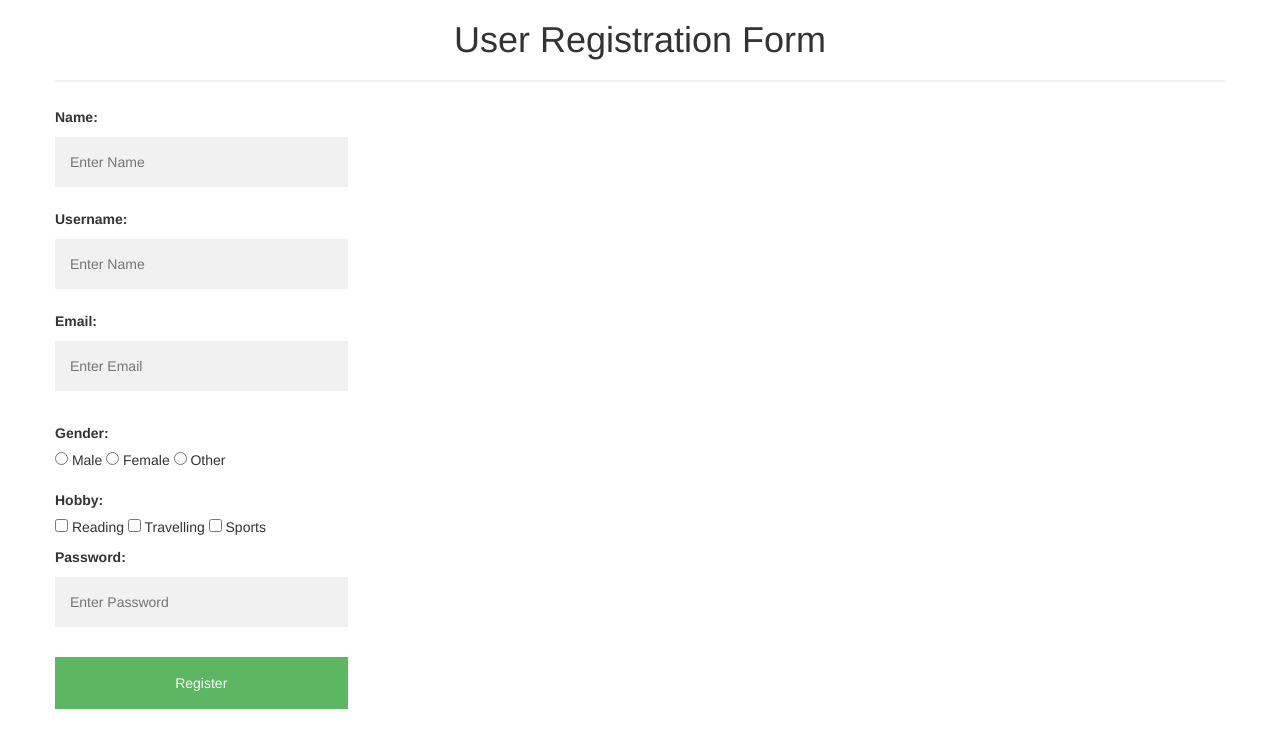
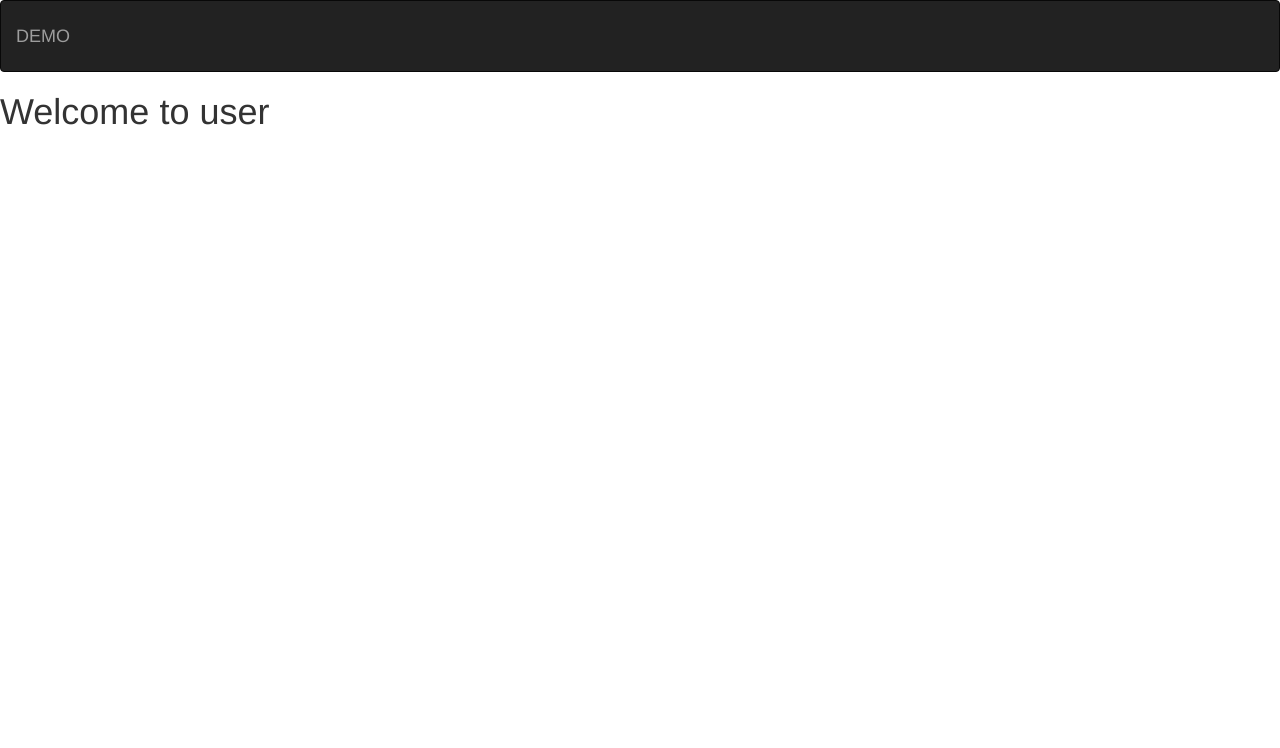
Before and after one commit to avaniktagline/demosite, a Django app: page / in a window 1280 px wide. Shown: the top 748 px of the page. Run offline with Django 3.2, Linux system fonts and the light colour scheme; some libraries are stand-ins or nearby versions.

Commit message:
django logging

```diff
--- /dev/null
+++ b/myapp/decorator.py
@@ -0,0 +1,8 @@
+from django.http import HttpResponseRedirect
+
+def user_login_required(view_func):
+    def wrap(request, *args, **kwargs):
+        if not request.session.get('user_login', True):
+            return HttpResponseRedirect('/login/')
+        return view_func(request, args, *kwargs)
+    return wrap
--- /dev/null
+++ b/myapp/static/css/style.css
@@ -0,0 +1,41 @@
+input[type=text], input[type=password]{
+    width: 25%;
+    padding: 10px;
+    margin: 2px 0 10px 0;
+    border: none;
+    background: #f1f1f1;
+}
+
+div {
+    padding: 5px 0;
+}
+
+.registerbtn {
+    background-color: #4CAF50;
+    color: white;
+    padding: 16px 20px;
+    margin: 8px 0;
+    border: none;
+    cursor: pointer;
+    width: 25%;
+    opacity: 0.9;
+}
+
+.registerbtn:hover {
+    opacity: 1;
+}
+
+.loginbtn {
+    background-color: #4CAF50;
+    color: white;
+    padding: 16px 20px;
+    margin: 8px 0;
+    border: none;
+    cursor: pointer;
+    width: 25%;
+    opacity: 0.9;
+}
+
+.loginbtn:hover {
+    opacity: 1;
+}
--- /dev/null
+++ b/myapp/templates/base.html
@@ -0,0 +1,32 @@
+{% load static %}
+<!DOCTYPE html>
+<html>
+<head>
+   <meta name="viewport" content="width=device-width, initial-scale=1">
+   <link rel="stylesheet" href="https://maxcdn.bootstrapcdn.com/bootstrap/3.4.1/css/bootstrap.min.css">
+   <script src="https://ajax.googleapis.com/ajax/libs/jquery/3.5.1/jquery.min.js"></script>
+   <script src="https://maxcdn.bootstrapcdn.com/bootstrap/3.4.1/js/bootstrap.min.js"></script>
+   <link rel="stylesheet" type="text/css" href="{% static 'css/style.css' %}">
+</head>
+<body>
+    <nav class="navbar navbar-inverse">
+      <div class="container-fluid">
+        <div class="navbar-header">
+          <a class="navbar-brand">DEMO</a>
+        </div>
+        <!-- <ul class="nav navbar-nav">
+          <li class="active"><a href="#">Home</a></li>
+          <li><a href="#">Page 2</a></li>
+        </ul> -->
+        {% if request.session.user_login %}
+            <ul class="nav navbar-nav navbar-right">
+                <li><a href="{% url 'logout' %}"><span class="glyphicon glyphicon-user"></span>Logout</a></li>
+            </ul>
+        {% endif %}
+      </div>
+    </nav>
+    {% block content %}
+
+    {% endblock %}
+</body>
+</html>
--- a/myapp/templates/index.html
+++ b/myapp/templates/index.html
@@ -1,9 +1,5 @@
-<!DOCTYPE html>
-<html>
-<head>
-<meta name="viewport" content="width=device-width, initial-scale=1">
-</head>
-<body>
-   <h1>Welcome to user dashboard</h1>
-</body>
-</html>
+{% extends "base.html" %}
+
+{% block content %}
+     <h1>Welcome to user</h1>
+{% endblock%}
--- a/myapp/templates/registration.html
+++ b/myapp/templates/registration.html
@@ -1,61 +1,22 @@
-<!DOCTYPE html>
-<html>
-<head>
-    <meta name="viewport" content="width=device-width, initial-scale=1">
-    <link rel="stylesheet" href="https://maxcdn.bootstrapcdn.com/bootstrap/3.4.1/css/bootstrap.min.css">
-    <script src="https://ajax.googleapis.com/ajax/libs/jquery/3.5.1/jquery.min.js"></script>
-    <script src="https://maxcdn.bootstrapcdn.com/bootstrap/3.4.1/js/bootstrap.min.js"></script>
-<style>
-    .container {
-        padding: 0px;
-        /* background-color: lightblue;   */
-    }
+{% extends "base.html" %}
 
-    input[type=text], input[type=password]{
-        width: 25%;
-        padding: 15px;
-        margin: 5px 0 22px 0;
-        border: none;
-        background: #f1f1f1;
-    }
-    div {
-        padding: 10px 0;
-    }
-    hr {
-        border: 1px solid #f1f1f1;
-        margin-bottom: 25px;
-    }
-    .registerbtn {
-        background-color: #4CAF50;
-        color: white;
-        padding: 16px 20px;
-        margin: 8px 0;
-        border: none;
-        cursor: pointer;
-        width: 25%;
-        opacity: 0.9;
-    }
-    .registerbtn:hover {
-        opacity: 1;
-    }
-    </style>
-</head>
-<body>
+{% block content %}
     <form id="userform" method="post">{% csrf_token %}
     <div class="container">
     <center><h1>User Registration Form</h1></center>
-    <hr>
+
     {% if msg %}
-    <div class="alert alert-info {% if success %} alert-success {% else %} alert-danger {% endif %}">
+    <div class="alert alert-info alert-danger">
         <a href="#" class="close" data-dismiss="alert" aria-label="close">&times;</a>
         <p>{{msg}}</p>
     </div>
     {% endif %}
+
     <label><b>Name: </b></label><br>
     <input type="text" placeholder= "Enter Name" name="name" size="15" required><br>
 
     <label><b>Username: </b></label><br>
-    <input type="text" placeholder= "Enter Name" name="username" size="15" required><br>
+    <input type="text" placeholder= "Enter Username" name="username" size="15" required><br>
 
     <label><b>Email: </b></label><br>
     <input type="text" placeholder="Enter Email" name="email" required>
@@ -79,5 +40,4 @@
 
     <button type="submit" id="submit" class="registerbtn">Register</button>
     </form>
-</body>
-</html>
+{% endblock %}
--- a/myapp/urls.py
+++ b/myapp/urls.py
@@ -13,12 +13,14 @@ Including another URLconf
     1. Import the include() function: from django.conf.urls import url, include
     2. Add a URL to urlpatterns:  url(r'^blog/', include('blog.urls'))
 """
+from django.conf.urls import url
 from django.urls import path
 from django.contrib import admin
 from . import views
 
-urlpatterns = [
-    path('index', views.home_page, name='index'),
-    path('', views.Register.as_view(), name='registration'),
-    path('login', views.Login.as_view(), name='login'),
-]
+urlpatterns = (
+    path('', views.Home.as_view(), name='index'),
+    url(r'^login$', views.Login.as_view(), name='login'),
+    url(r'^registration$', views.Signup.as_view(), name='registration'),
+    url(r'^logout$', views.logout, name='logout'),
+)
--- a/myapp/views.py
+++ b/myapp/views.py
@@ -1,19 +1,24 @@
 from django.shortcuts import render, redirect
-from django.http import HttpResponse
+from django.http import HttpResponseRedirect
 from django.views.generic import TemplateView
 from django.views import generic
 from django.contrib import messages
 from .models import *
 from django.contrib.auth import *
 from django.contrib.auth.hashers import make_password
+from myapp.decorator import user_login_required
+from django.utils.decorators import method_decorator
+import logging
 
 # Create your views here.
 
-def home_page(request):
-    return render(request, 'index.html')
+@method_decorator(user_login_required, name='dispatch')
+class Home(generic.TemplateView):
+    template_name = 'index.html'
 
 
-class Register(generic.TemplateView):
+@method_decorator(user_login_required, name='dispatch')
+class Signup(generic.TemplateView):
     template_name = 'registration.html'
     model = User
 
@@ -28,10 +33,9 @@ class Register(generic.TemplateView):
             u = User.objects.create(name = name, username = username, email = email, gender = gender, hobby = hobby,)
             u.password = make_password(password = password)
             u.save()
-            message = "Registration successfully"
-            return render(request, 'login.html', {'success': True, 'msg': message})
+            return HttpResponseRedirect('/login')
         except Exception as e:
-            return render(request, self.template_name, {'success': False, 'msg':e})
+            return render(request, self.template_name, {'msg':e})
 
 
 class Login(generic.TemplateView):
@@ -45,9 +49,20 @@ class Login(generic.TemplateView):
             u = User.objects.get(email=email)
             message = "Invalid password"
             if u.check_password(password) is True:
-                return render(request, 'index.html')
+                request.session['user_login'] = True
+                request.session['user_data'] = {'name' : u.name, 'email' : u.email}
+                return redirect('/')
             else:
                 return render(request, self.template_name, {'msg': message})
         except Exception:
             message = "Invalid email"
             return render(request, self.template_name, {'msg': message})
+
+
+def logout(request):
+    if request.session.get('user_login', True):
+        # print("===before===", request.session['user_login'])
+        del request.session['user_login']
+        request.session.modified = True
+        # print("===after===", request.session['user_login'])
+    return HttpResponseRedirect('/login')
```
Also changed, not shown: myapp/templates/login.html (+10 -46 lines), myapp/migrations/0001_initial.py, myapp/migrations/0002_auto_20201031_0955.py (deleted).
